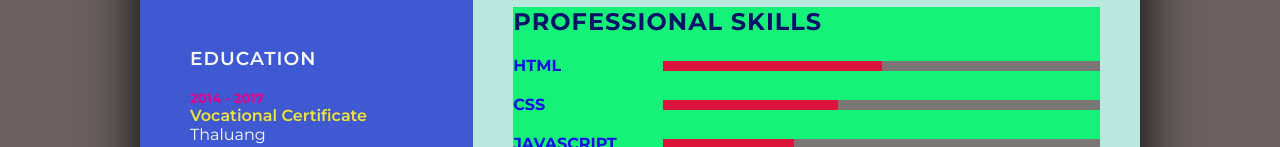
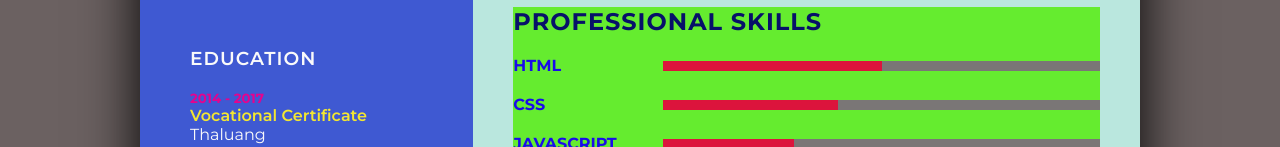
Before and after one commit to PirunSongkor/PirunSongkor.github.io, a plain HTML site: page index.html in a window 1280 px wide. In both pictures the pointer is over the element 806 px from the left and 698 px from the top of the page. Shown: the part 653-800 px from the top of the page. Drawn offline with Linux system fonts and the light colour scheme.

Commit message:
second commit

```diff
--- a/t5.css
+++ b/t5.css
@@ -69,7 +69,7 @@ body {
     padding-top: 40px;
 }
 .right_side :hover{
-    background-color: rgb(20, 243, 120);
+    background-color: rgb(101, 236, 47);
     transition: all 1.5s ease;
 }
 .left_side :hover{
```
